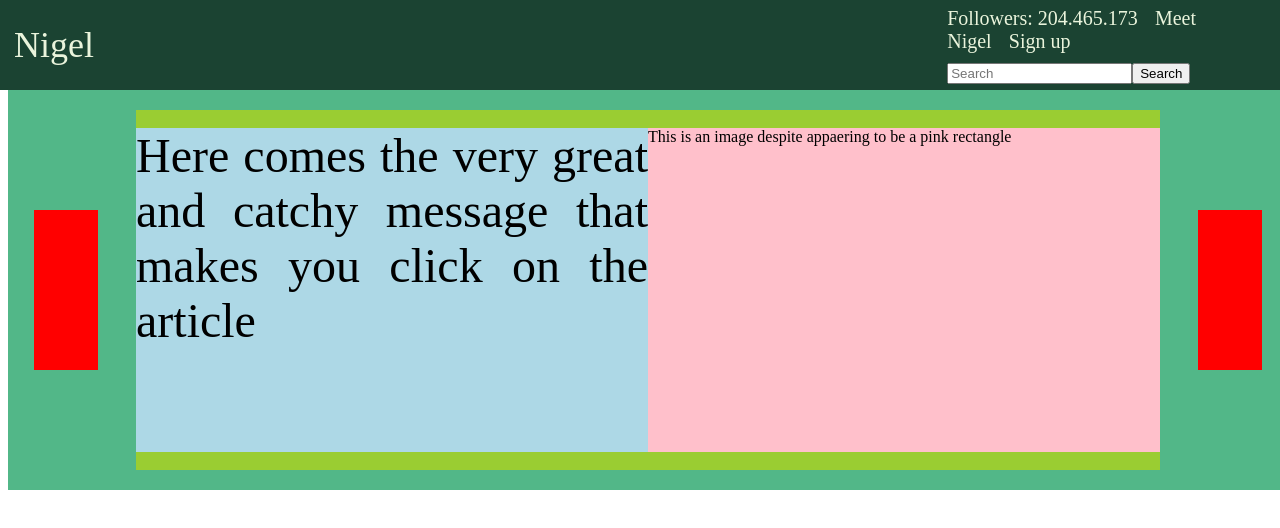
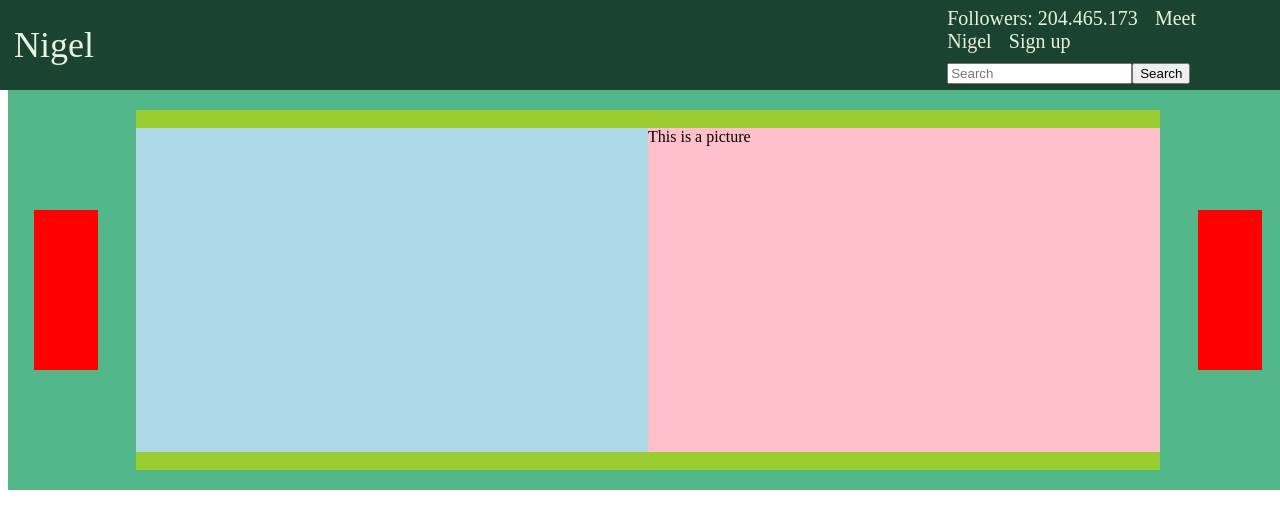
Before and after one commit to eni-kliszki/Nigel-Frontend-TypeScript, a React (Create React App) app: page / in a window 1280 px wide. Shown: the top 528 px of the page. Built offline with nearby package versions, Linux system fonts and the light colour scheme.

Commit message:
add interval to Conveyor

```diff
--- a/src/components/Conveyor.tsx
+++ b/src/components/Conveyor.tsx
@@ -14,7 +14,14 @@ export const Conveyor = (props : object) => {
     let itemIndex: number = 0;
     items = ["First", "Second", "Third", "Fourth", "Fifth"]
 
+    const initClassNames:string[] = ["center", "left hidden", "right hidden"];
 
+
+    const repeat = setInterval(() => {
+        leftButtonHandler();
+    }, 10000)
+
+    //clearInterval(repeat)
 
     function leftButtonHandler() {
         let conveyor = document.getElementById("conveyor");
@@ -74,32 +81,22 @@ export const Conveyor = (props : object) => {
     }
 
 
+
     return(
         <ConveyorContainer id="conveyor">
-            <ConveyorItem className="center">
-                <ConveyorItemContent className="content">
-                    Here comes the very great and catchy message that makes you click on the article
-                </ConveyorItemContent>
-                <ConveyorItemImage className="image">
-                    This is an image despite appaering to be a pink rectangle
-                </ConveyorItemImage>
-            </ConveyorItem>
-            <ConveyorItem className="left hidden">
-                <ConveyorItemContent className="content">
-                   This is the left
-                </ConveyorItemContent>
-                <ConveyorItemImage className="image">
-                    This is an image despite appaering to be a pink rectangle
-                </ConveyorItemImage>
-            </ConveyorItem>
-            <ConveyorItem className="right hidden">
-                <ConveyorItemContent className="content">
-                    this is the right
-                </ConveyorItemContent>
-                <ConveyorItemImage className="image">
-                    This is an image despite appaering to be a pink rectangle
-                </ConveyorItemImage>
-            </ConveyorItem>
+            {initClassNames.map((classNames: string) => {
+                return (
+                    <ConveyorItem className={classNames}>
+                    <   ConveyorItemContent className="content">
+                        </ConveyorItemContent>
+
+                        <ConveyorItemImage className="image">
+                            This is a picture
+                        </ConveyorItemImage>
+                    </ConveyorItem>
+                )
+            })}
+
             <PrevButton onClick={leftButtonHandler}/>
             <NextButton onClick={rightButtonHandler}/>
         </ConveyorContainer>
```
